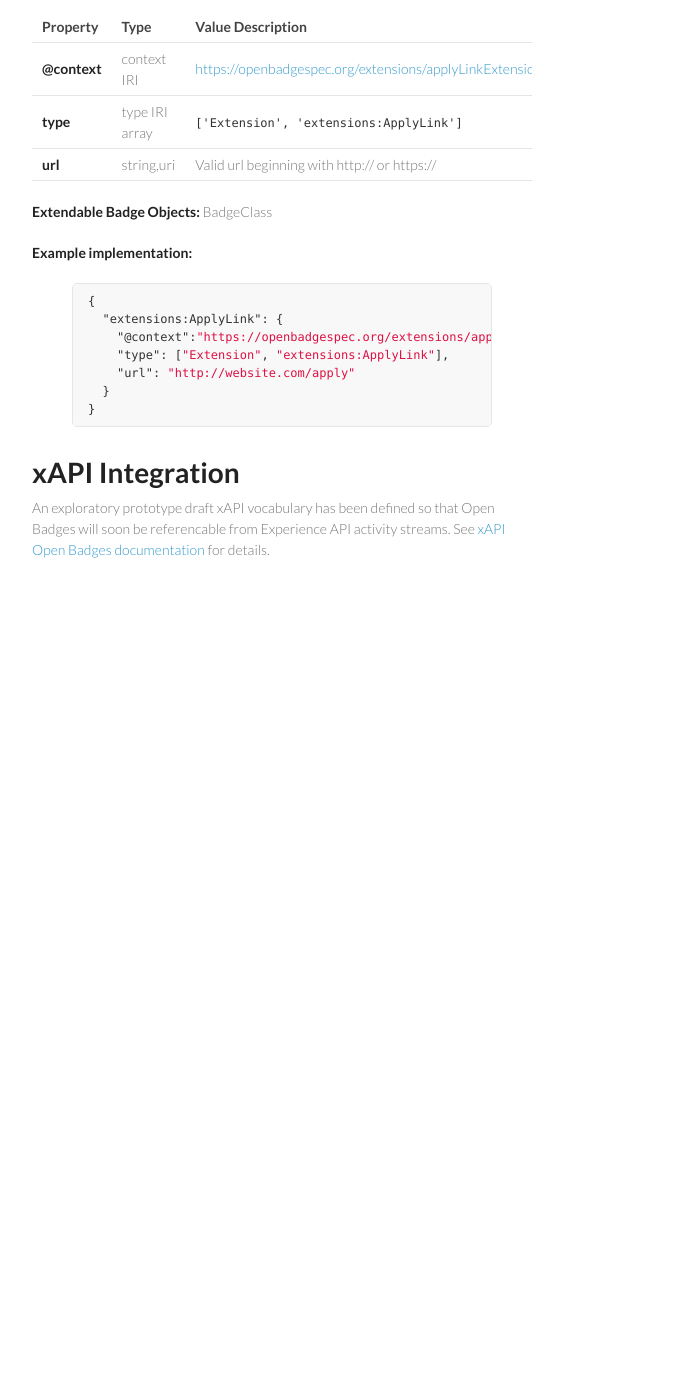
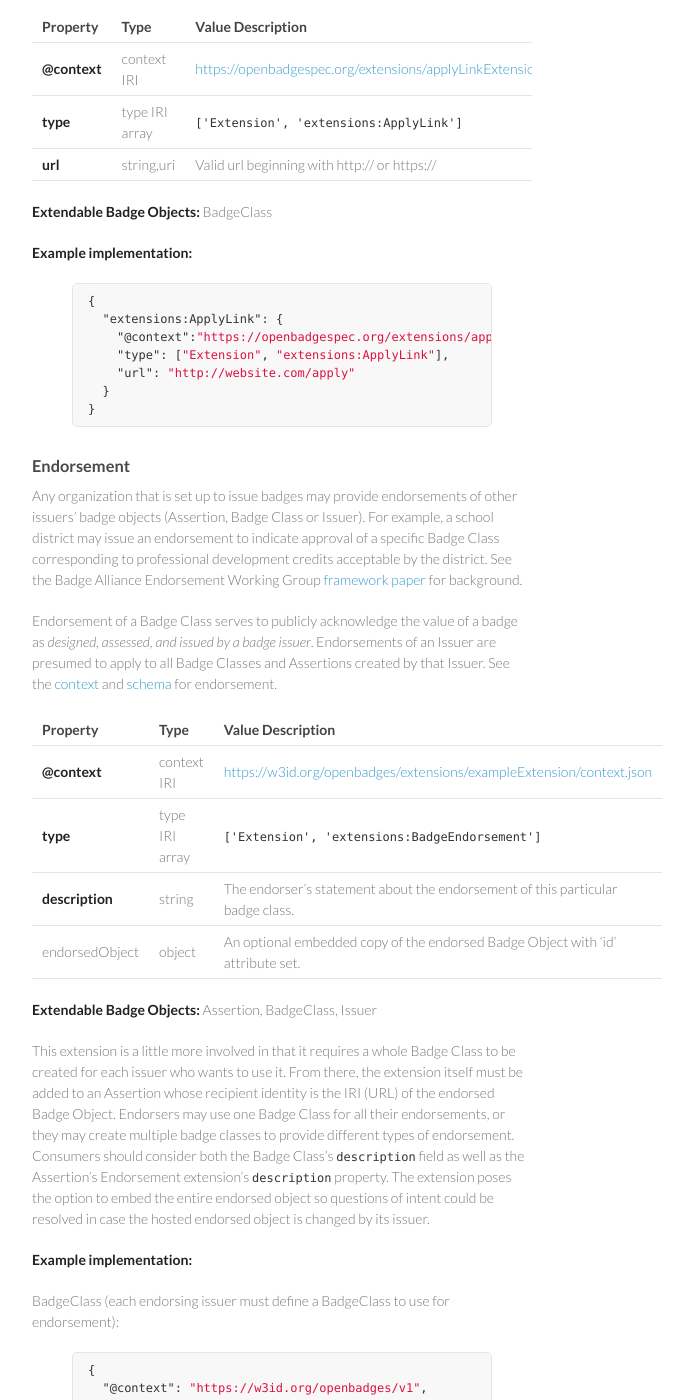
Before and after one commit to 1EdTech/openbadges-specification, a Jekyll site: the page built from extensions/index.md, in a window 1280 px wide and 1400 px high, scrolled down 1177 px. Shown: the whole window, without its empty margins (538-1231 px from the left). Built offline with Jekyll 4.4.1, drawn with Linux system fonts in a browser that asks for light colours; before the commit the page ends 1807 px from its top, so only the background shows below that; some of the changed text lies outside the part shown.

Commit message:
Add endorsement documentation to extensions page

```diff
--- a/extensions/index.md
+++ b/extensions/index.md
@@ -73,5 +73,62 @@ BadgeClass
 }
 {% endhighlight %}
 
+### <a name="Endorsement"></a>Endorsement
+Any organization that is set up to issue badges may provide endorsements of other issuers' badge objects (Assertion, Badge Class or Issuer). For example, a school district may issue an endorsement to indicate approval of a specific Badge Class corresponding to professional development credits acceptable by the district. See the Badge Alliance Endorsement Working Group [framework paper](https://docs.google.com/document/d/1VVf19d72KmGMh1ywrLe7HCKEOqGSI0WjvwfGN_8Q2M4/edit) for background.
+
+Endorsement of a Badge Class serves to publicly acknowledge the value of a badge as *designed, assessed, and issued by a badge issuer*. Endorsements of an Issuer are presumed to apply to all Badge Classes and Assertions created by that Issuer. See the [context](./endorsement/context.json) and [schema](./endorsement/schema.json) for endorsement.
+
+Property     | Type        | Value Description
+-------------|-------------|---------
+**@context** | context IRI | [https://w3id.org/openbadges/extensions/exampleExtension/context.json](./badgeEndorsement/context.json)
+**type**    | type IRI array |`['Extension', 'extensions:BadgeEndorsement']`
+**description** | string | The endorser's statement about the endorsement of this particular badge class.
+endorsedObject | object | An optional embedded copy of the endorsed Badge Object with 'id' attribute set.
+
+**Extendable Badge Objects:**
+Assertion, BadgeClass, Issuer
+
+This extension is a little more involved in that it requires a whole Badge Class to be created for each issuer who wants to use it. From there, the extension itself must be added to an Assertion whose recipient identity is the IRI (URL) of the endorsed Badge Object. Endorsers may use one Badge Class for all their endorsements, or they may create multiple badge classes to provide different types of endorsement. Consumers should consider both the Badge Class's `description` field as well as the Assertion's Endorsement extension's `description` property. The extension poses the option to embed the entire endorsed object so questions of intent could be resolved in case the hosted endorsed object is changed by its issuer.
+
+**Example implementation:**
+
+BadgeClass (each endorsing issuer must define a BadgeClass to use for endorsement):
+{% highlight json %}
+{
+  "@context": "https://w3id.org/openbadges/v1",
+  "id": "http://endorser.org/endorsementclass1",
+  "type": "BadgeClass",
+  "name": "Endorsement Badge",
+  "description": "Endorser's badge of support. Badges receiving this have been vetted by the Endorser.",
+  "image": "http://endorser.org/endorsementimage.png",
+  "criteria": "http://endorser.org/what-it-takes",
+  "issuer": "http://endorser.org/issuer1"
+}
+{% endhighlight %}
+
+Assertion (full copy of endorsed object elided):
+{% highlight json %}
+{
+  "@context": "https://w3id.org/openbadges/v1",
+  "id": "http://endorser.org/endorsement124",
+  "type": "Assertion",
+  "recipient": {
+    "identity": "http://anotherissuer.org/badgeclass5",
+    "type": "@id",
+    "hashed": false
+  },
+  "badge": "http://endorser.org/endorsementclass1",
+  "extensions:Endorsement": {
+    "@context":"https://w3id.org/openbadges/extensions/endorsement/context.json",
+    "type": ["Extension", "extensions:Endorsement"],
+    "description": "This badge is truly a work of art, and meaningful for its earners besides.",
+    "endorsedObject": {
+        "**": "*** Full copy of endorsed object ***"
+    }
+  },
+  "issuedOn": "2015-05-20"
+}
+{% endhighlight %}
+
 # xAPI Integration
 An exploratory prototype draft xAPI vocabulary has been defined so that Open Badges will soon be referencable from Experience API activity streams. See [xAPI Open Badges documentation]({{site.baseurl}}/xapi/) for details.
```
